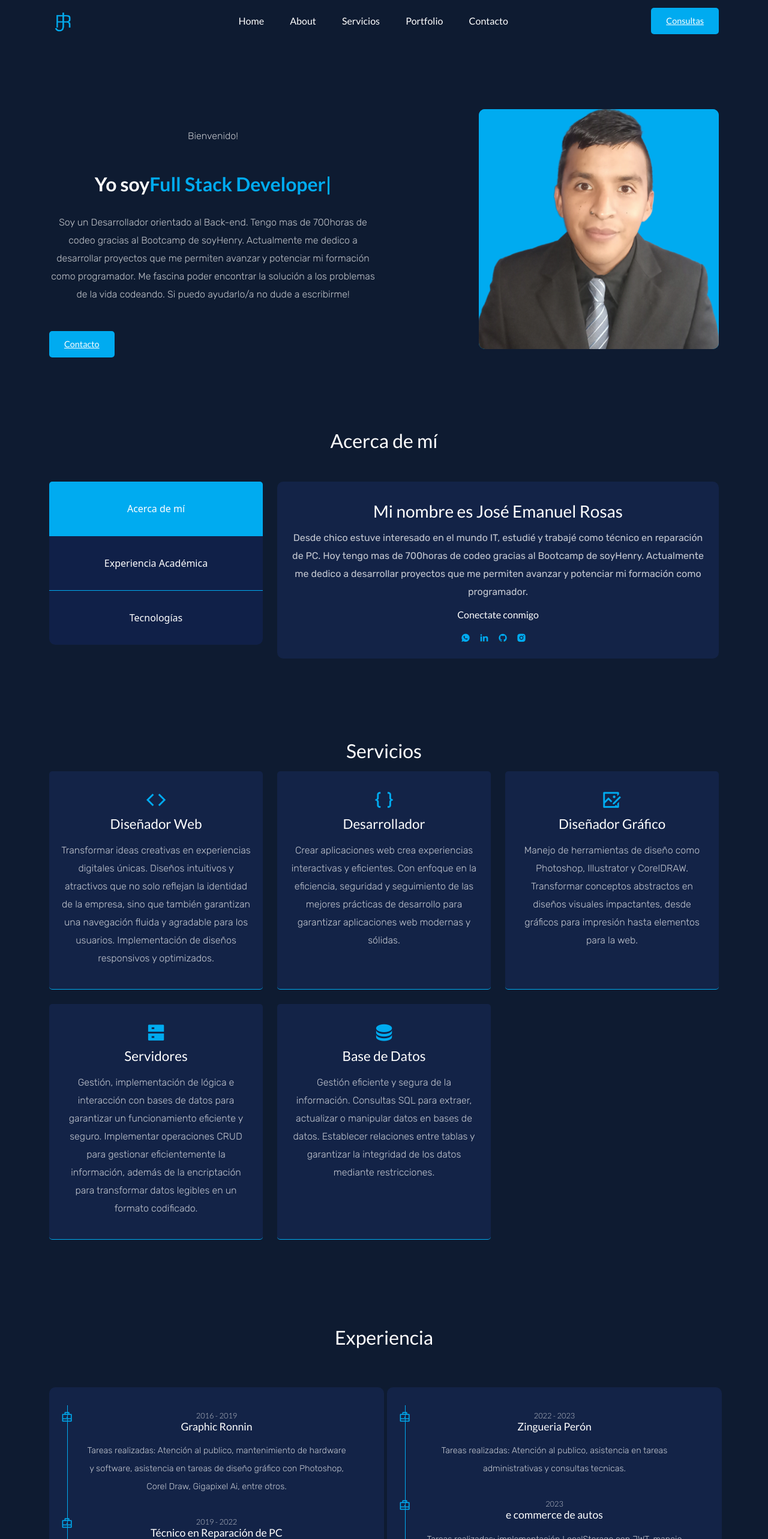
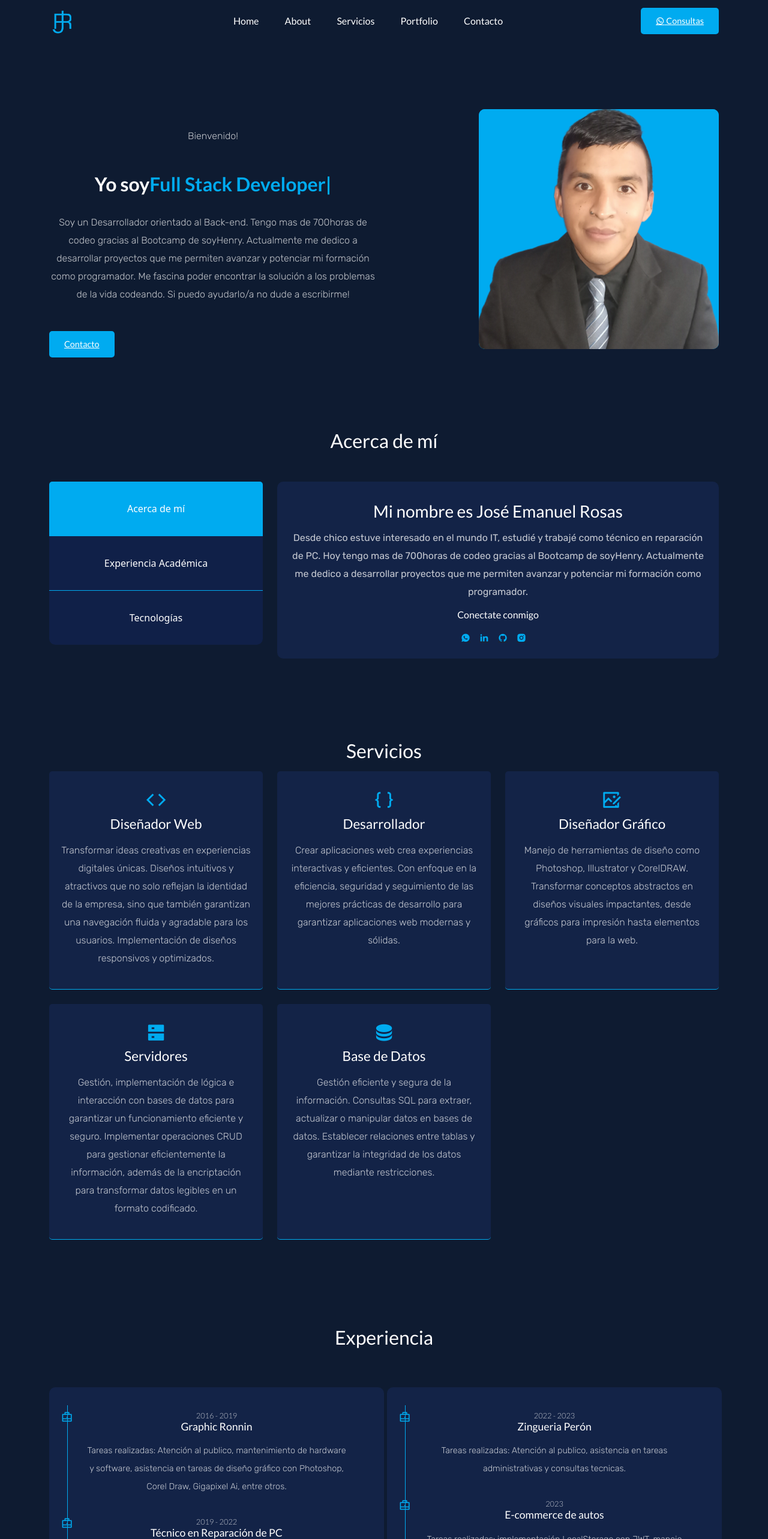
Before and after one commit to Ema0502/JR-Portfolio, a React (Vite) app in the folder vite-porfolio/: page / in a window 1280 px wide. Shown: the top 2566 px of the page at 60% size. Built offline with nearby package versions, Linux system fonts and the light colour scheme.

Commit message:
correcciones finales

```diff
--- a/vite-porfolio/index.html
+++ b/vite-porfolio/index.html
@@ -2,7 +2,7 @@
 <html lang="en">
   <head>
     <meta charset="UTF-8" />
-    <link rel="icon" type="image/svg+xml" href="/vite.svg" />
+    <link rel="icon" type="image/svg+xml" href="/Captura-de-pantalla-2023-08-12-230401.ico" />
     <meta name="viewport" content="width=device-width, initial-scale=1.0" />
     <link href="https://cdn.jsdelivr.net/npm/remixicon@3.5.0/fonts/remixicon.css" rel="stylesheet">
     <title>Vite + React</title>
--- a/vite-porfolio/src/components/Contact/Contact.jsx
+++ b/vite-porfolio/src/components/Contact/Contact.jsx
@@ -1,6 +1,5 @@
 import style from "./Contact.module.css";
 import { Container, Row, Col } from "reactstrap";
-import Form from "../Form/Form";
 
 const Contact = () => {
   return (
@@ -11,7 +10,7 @@ const Contact = () => {
             <h2>Contacto</h2>
           </Col>
 
-          <Col lg="6" md="6">
+          <Col lg="6" md="6" className="w-100">
             <div className={style.contact__info_container}>
               <div className={style.single__info_box}>
                 <h6>Locación</h6>
@@ -36,10 +35,6 @@ const Contact = () => {
               </div>
             </div>
           </Col>
-
-          <Col lg="6" md="6">
-            <Form />
-          </Col>
         </Row>
       </Container>
     </section>
--- a/vite-porfolio/src/components/Experience/Experience.jsx
+++ b/vite-porfolio/src/components/Experience/Experience.jsx
@@ -24,7 +24,7 @@ const Experience = () => {
     },
     {
       year: "2023",
-      title: "e commerce de autos",
+      title: "E-commerce de autos",
       desc: "Tareas realizadas: implementación LocalStorage con JWT, manejo de encriptacion utilizando Bcrypt, implementación del CRUD al servidor, entre otras tareas individual y grupalmente."
     },
   ]
--- a/vite-porfolio/src/components/Form/Form.jsx
+++ b/vite-porfolio/src/components/Form/Form.jsx
@@ -41,4 +41,4 @@ const Form = () => {
   )
 }
 
-export default Form
+export default Form;
--- a/vite-porfolio/src/components/Header/Header.jsx
+++ b/vite-porfolio/src/components/Header/Header.jsx
@@ -83,7 +83,7 @@ const Header = () => {
           </div>
 
           <div className={style.nav__right}>
-            <button className={style.btn}><a aria-label="Chat en WhatsApp" href="https://wa.me/543876298577">Consultas</a></button>
+            <button className={style.btn}><a aria-label="Chat en WhatsApp" href="https://wa.me/543876298577" target="_blank" rel="noopener noreferrer"><i className="ri-whatsapp-line"></i> Consultas</a></button>
             <span
               className={style.mobile__menu}
               onClick={handleMenuToggle}
--- a/vite-porfolio/src/components/HeroSection/HeroSection.jsx
+++ b/vite-porfolio/src/components/HeroSection/HeroSection.jsx
@@ -31,7 +31,7 @@ const HeroSection = () => {
                 Si puedo ayudarlo/a no dude a escribirme!</p>
 
               <div className={`${style.hero__btns} ${style.mp__4}`}>
-                <button className={style.btncito}><a aria-label="Chat en WhatsApp" href="https://wa.me/543876298577">Contacto</a></button>
+                <button className={style.btncito}><a href="https://www.linkedin.com/in/jos%C3%A9-emanuel-rosas-31b1a8190/" target="_blank" rel="noopener noreferrer">Contacto</a></button>
               </div>
             </div>
           </Col>
--- a/vite-porfolio/src/components/HeroSection/HeroSection.module.css
+++ b/vite-porfolio/src/components/HeroSection/HeroSection.module.css
@@ -77,7 +77,6 @@
   .hero__btns button {
     display: block;
     padding: 5px 20px;
-    font-size: 0.8px;
   }
 }
 
--- a/vite-porfolio/src/components/Portfolio/Portfolio.module.css
+++ b/vite-porfolio/src/components/Portfolio/Portfolio.module.css
@@ -50,6 +50,6 @@
 
 .portfolio__img img {
   width: 100%;
-  height: 100%;
+  height: 240px;
   border-radius: 6px;
 }
```
Also changed, not shown: vite-porfolio/src/img/Captura de pantalla 2023-08-12 230401.png, 1 other file (tests, documents, lock files or other folders).
